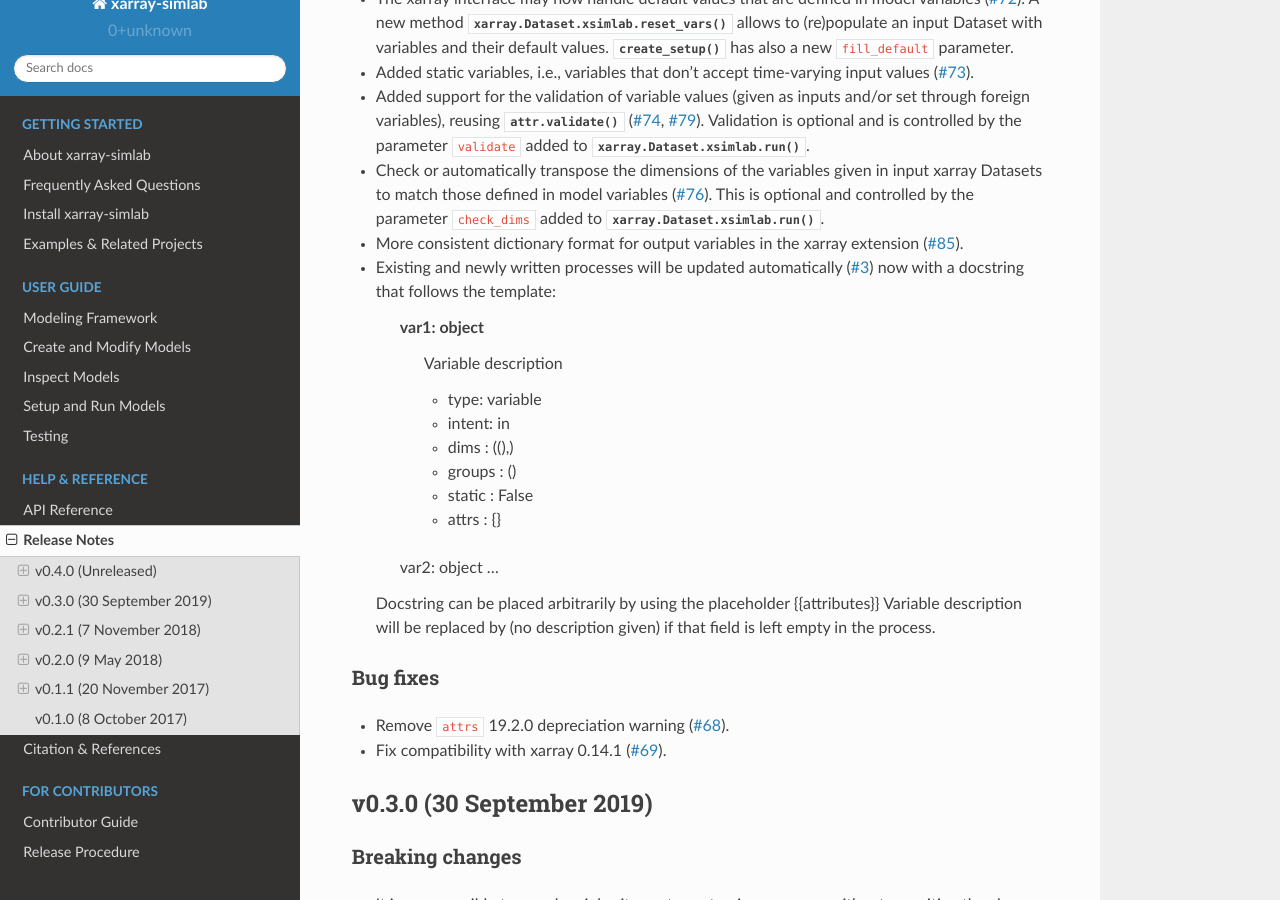
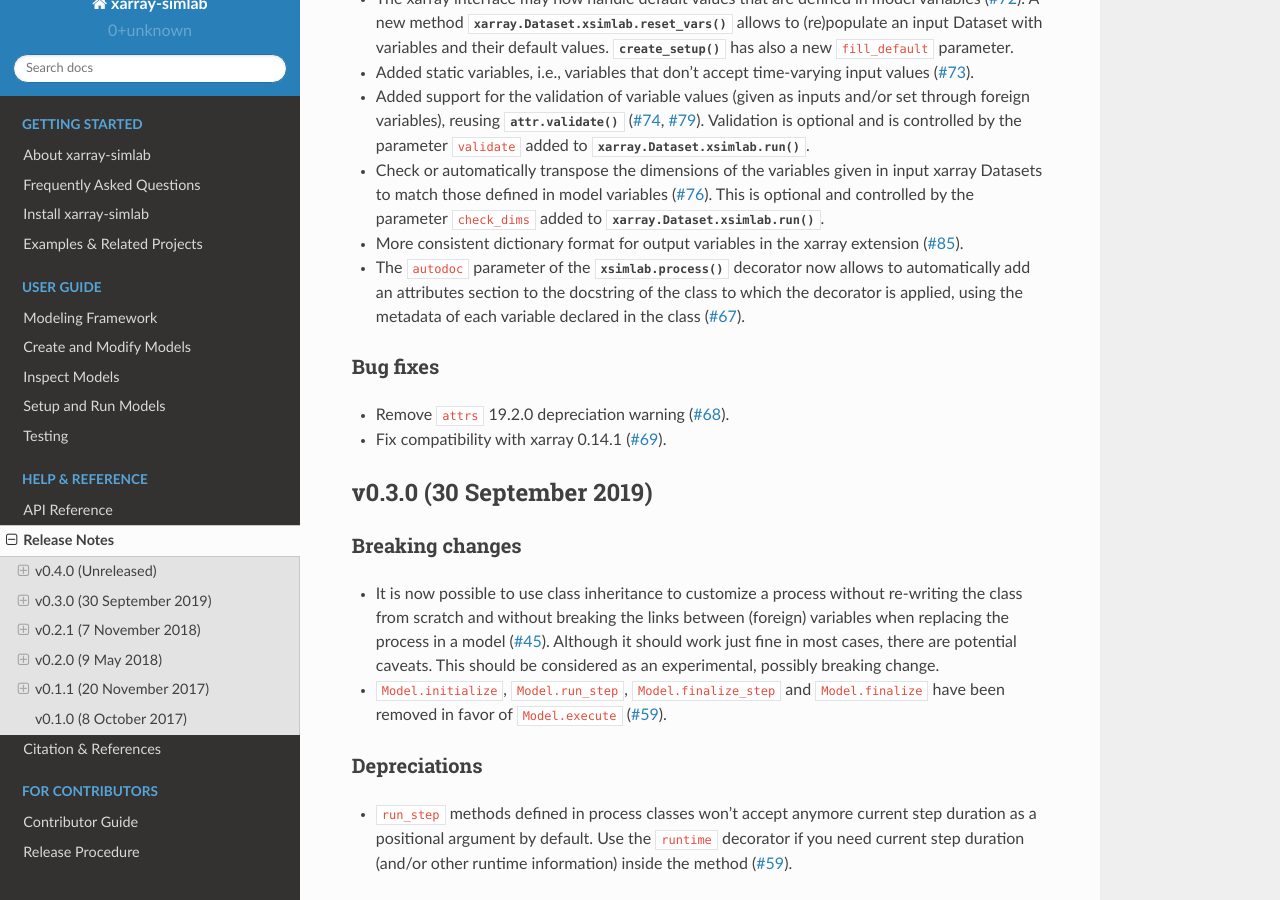
Before and after one commit to xarray-contrib/xarray-simlab, a Sphinx documentation site: the page built from doc/whats_new.rst, in a window 1280 px wide and 900 px high, scrolled down 673 px. Built offline with Sphinx 7.4.7 and the Read the Docs theme 2.0.0, drawn with Linux system fonts in a browser that asks for light colours; the version number could not be read and is left out.

Commit message:
Rewrite whats_new.rst and xsimlab.process docstring

```diff
--- a/doc/whats_new.rst
+++ b/doc/whats_new.rst
@@ -47,27 +47,10 @@ Enhancements
   to :func:`xarray.Dataset.xsimlab.run`.
 - More consistent dictionary format for output variables in the xarray
   extension (:issue:`85`).
-- Existing and newly written processes will be updated automatically
-  (:issue:`3`) now with a docstring that follows the template:
-
-      Attributes
-      ----------
-      var1: object
-          Variable description
-
-          - type: variable
-          - intent: in
-          - dims : ((),)
-          - groups : ()
-          - static : False
-          - attrs : {}
-
-      var2: object
-      ...
-
-  Docstring can be placed arbitrarily by using the placeholder {{attributes}}
-  Variable description will be replaced by (no description given) if that field
-  is left empty in the process.
+- The ``autodoc`` parameter of the :func:`xsimlab.process` decorator now allows
+  to automatically add an attributes section to the docstring of the class to
+  which the decorator is applied, using the metadata of each variable declared
+  in the class (:issue:`67`).
 
 Bug fixes
 ~~~~~~~~~
```
Also changed, not shown: 1 other file.
